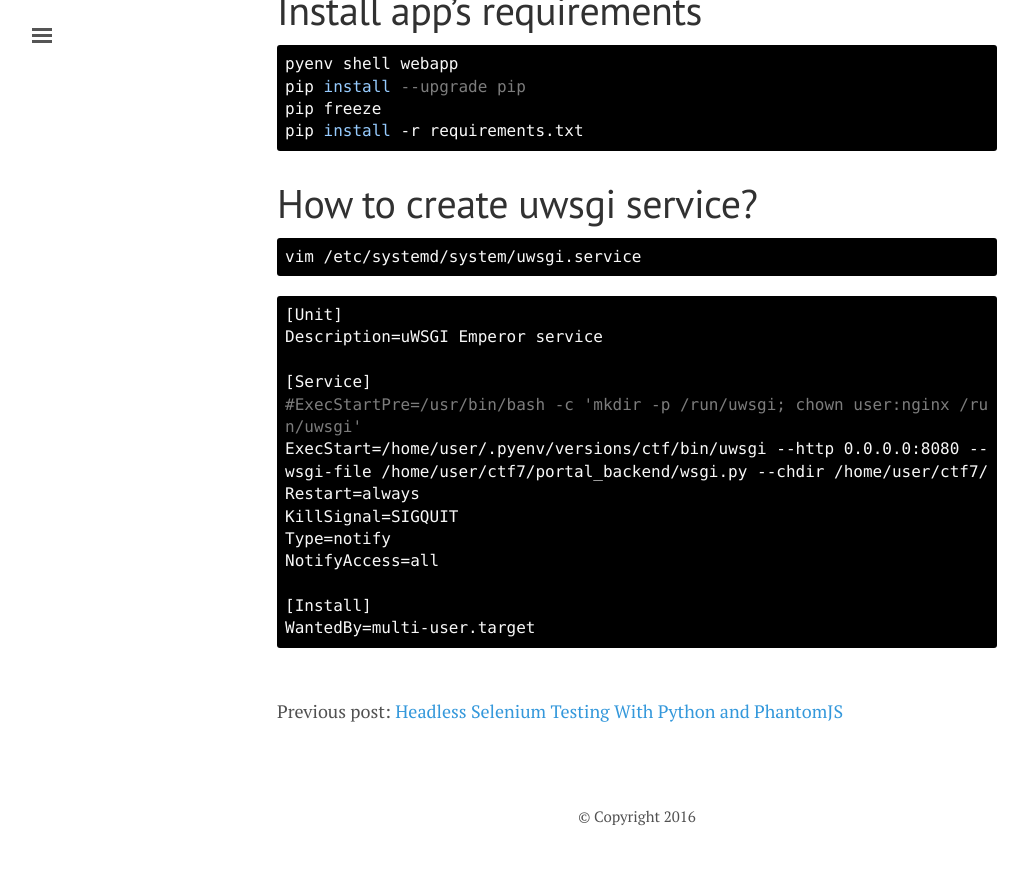
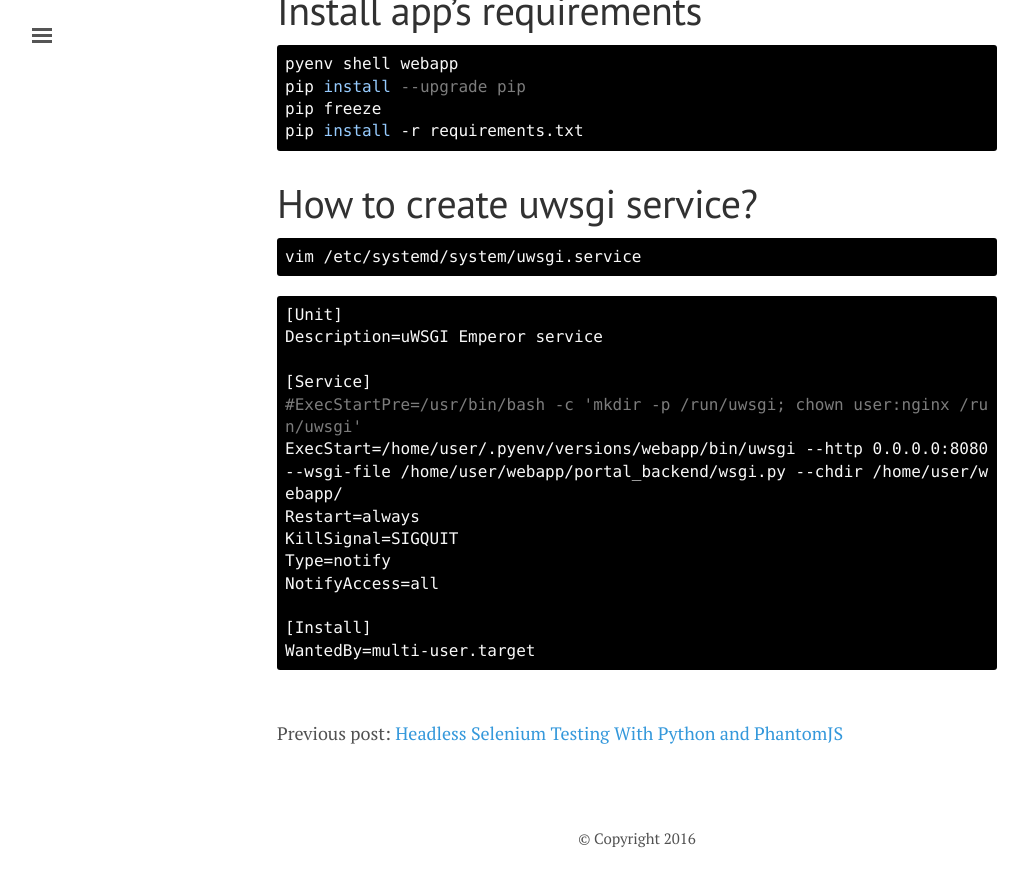
Before and after one commit to mollaahmadi/mollaahmadi.github.io, a Jekyll site: the page built from _posts/2016-11-20-how-to-deploy-django-apps.md, in a window 1280 px wide and 900 px high, scrolled down 1166 px. Shown: the top 887 px of the window, without its empty margins (3-1031 px from the left). Built offline with Jekyll 4.4.1, drawn with Linux system fonts in a browser that asks for light colours.

Commit message:
Update 2016-11-20-how-to-deploy-django-apps.md

```diff
--- a/_posts/2016-11-20-how-to-deploy-django-apps.md
+++ b/_posts/2016-11-20-how-to-deploy-django-apps.md
@@ -73,7 +73,7 @@
 
 [Service]
 #ExecStartPre=/usr/bin/bash -c 'mkdir -p /run/uwsgi; chown user:nginx /run/uwsgi'
-ExecStart=/home/user/.pyenv/versions/ctf/bin/uwsgi --http 0.0.0.0:8080 --wsgi-file /home/user/ctf7/portal_backend/wsgi.py --chdir /home/user/ctf7/
+ExecStart=/home/user/.pyenv/versions/webapp/bin/uwsgi --http 0.0.0.0:8080 --wsgi-file /home/user/webapp/portal_backend/wsgi.py --chdir /home/user/webapp/
 Restart=always
 KillSignal=SIGQUIT
 Type=notify
```
